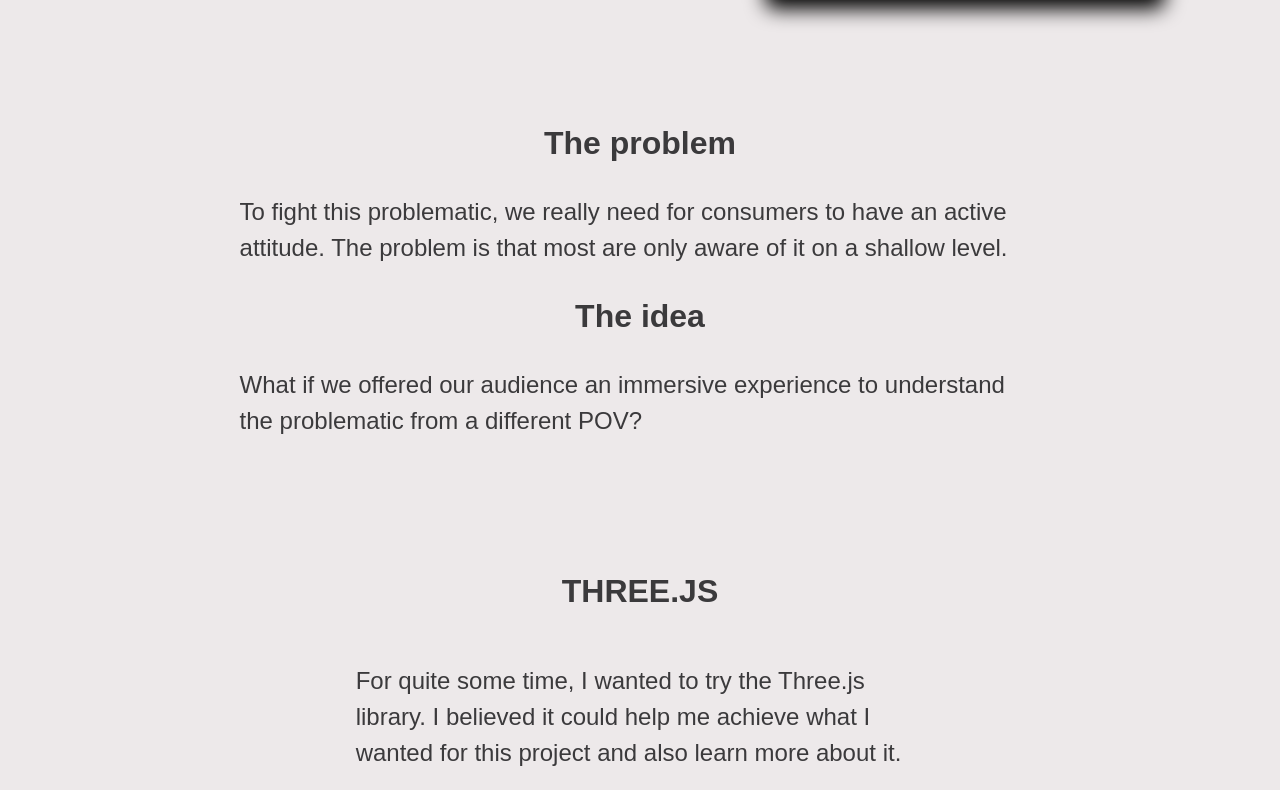
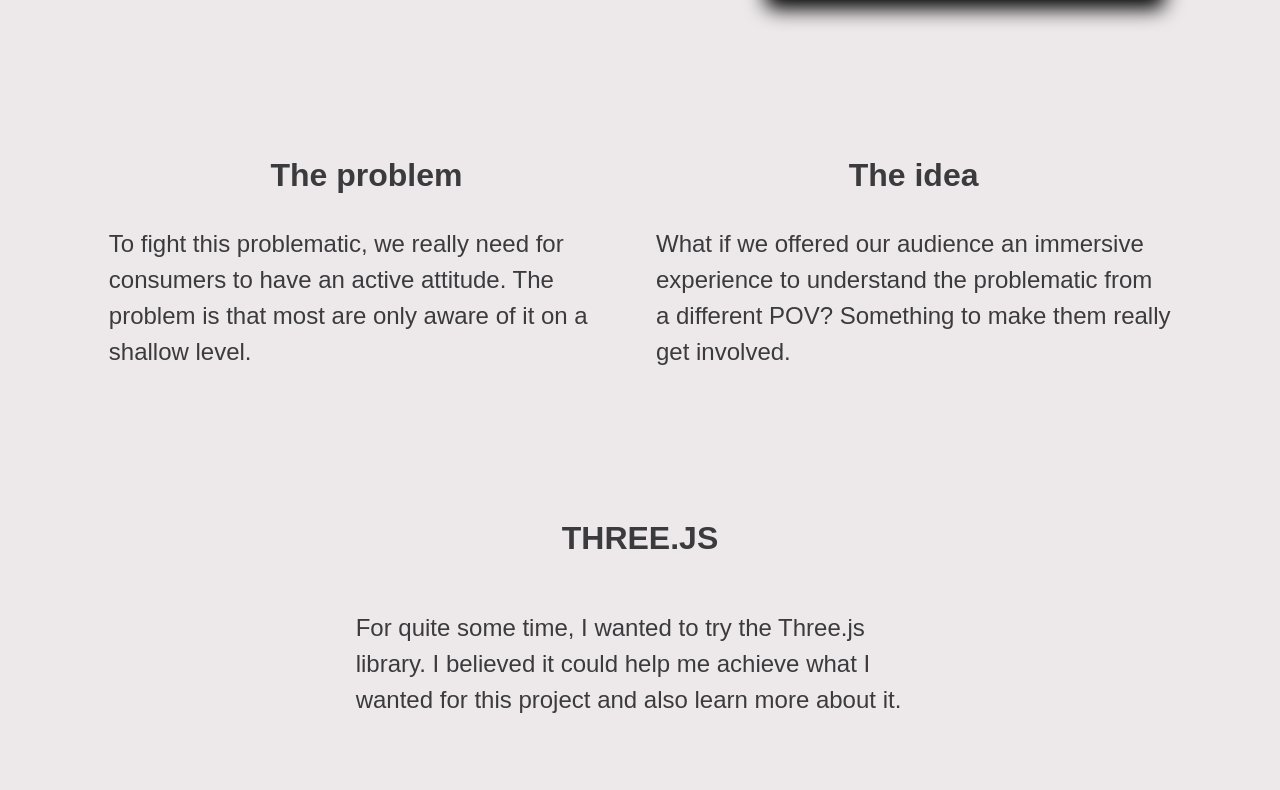
Before and after one commit to federico-barbieri/federicobarbieri, a plain HTML site: page cartel/cartel.html in a window 1280 px wide. Shown: the part 1253-2043 px from the top of the page. Drawn offline with Linux system fonts and the light colour scheme; a web font is replaced by a local one.

Commit message:
cartel good

```diff
--- a/cartel/cartel.css
+++ b/cartel/cartel.css
@@ -35,6 +35,8 @@ body{
 #container{
     width: 100%;
     height: 100%;
+    background-color: var(--main-background);
+    color: var(--main-font-color);
 }
 
 main{
@@ -184,16 +186,31 @@ margin: 2rem auto;
     filter: drop-shadow(10px 12px 10px black);
 }
 
+.problem-idea{
+    display: flex;
+    flex-direction: row;
+    align-items: center;
+    justify-content: space-between;
+    width: 90%;
+}
+
+.problem{
+    display: flex;
+    flex-direction: column;
+    align-items: center;
+}
+
+.idea{
+    display: flex;
+    flex-direction: column;
+    align-items: center;
+}
+
 .cartel-problem-h2{
     font-family: var(--font-family2);
     font-size: 2rem;
-    margin: 1rem auto 2rem auto;
-}
-
-.cartel-idea-h2{
-    font-family: var(--font-family2);
-    font-size: 2rem;
-    margin: 2rem auto 2rem auto;
+    margin: 2rem auto 0rem auto;
+    padding: 1rem;
 }
 
 .cartel-problem-p{
@@ -203,6 +220,15 @@ margin: 2rem auto;
     max-width: 60ch;
     line-height: 1.5;
     text-align: left;
+    padding: 1rem;
+}
+
+.cartel-idea-h2{
+    font-family: var(--font-family2);
+    font-size: 2rem;
+    margin: 2rem auto 0rem auto;
+    padding: 1rem;
+
 }
 
 .cartel-idea-p{
@@ -212,6 +238,8 @@ margin: 2rem auto;
     max-width: 60ch;
     line-height: 1.5;
     text-align: left;
+    padding: 1rem;
+
 }
 
 @media only screen and (max-width: 1000px){
@@ -236,6 +264,13 @@ margin: 2rem auto;
 }
 
 @media only screen and (max-width: 500px){
+    .problem-idea{
+        display: flex;
+        flex-direction: column;
+        align-items: center;
+        justify-content: space-between;
+        width: 90%;
+    }
     .text{
         font-size: 1rem;
     }
--- a/cartel/cartel.html
+++ b/cartel/cartel.html
@@ -68,6 +68,10 @@
 
             </div>
 
+            <div class="problem-idea">
+
+                <div class="problem">
+
             <h2 class="cartel-problem-h2">The problem</h2>
 
             <p class="cartel-problem-p">
@@ -75,13 +79,20 @@
                 to have an active attitude. The problem is that most are only
                 aware of it on a shallow level.
             </p>
+            </div>
+
+            <div class="idea">
 
             <h2 class="cartel-idea-h2">The idea</h2>
 
             <p class="cartel-idea-p">
                 What if we offered our audience an immersive experience
                 to understand the problematic from a different POV?
+                Something to make them really get involved.
             </p>
+            </div>
+
+            </div>
 
         </section>
 
```
